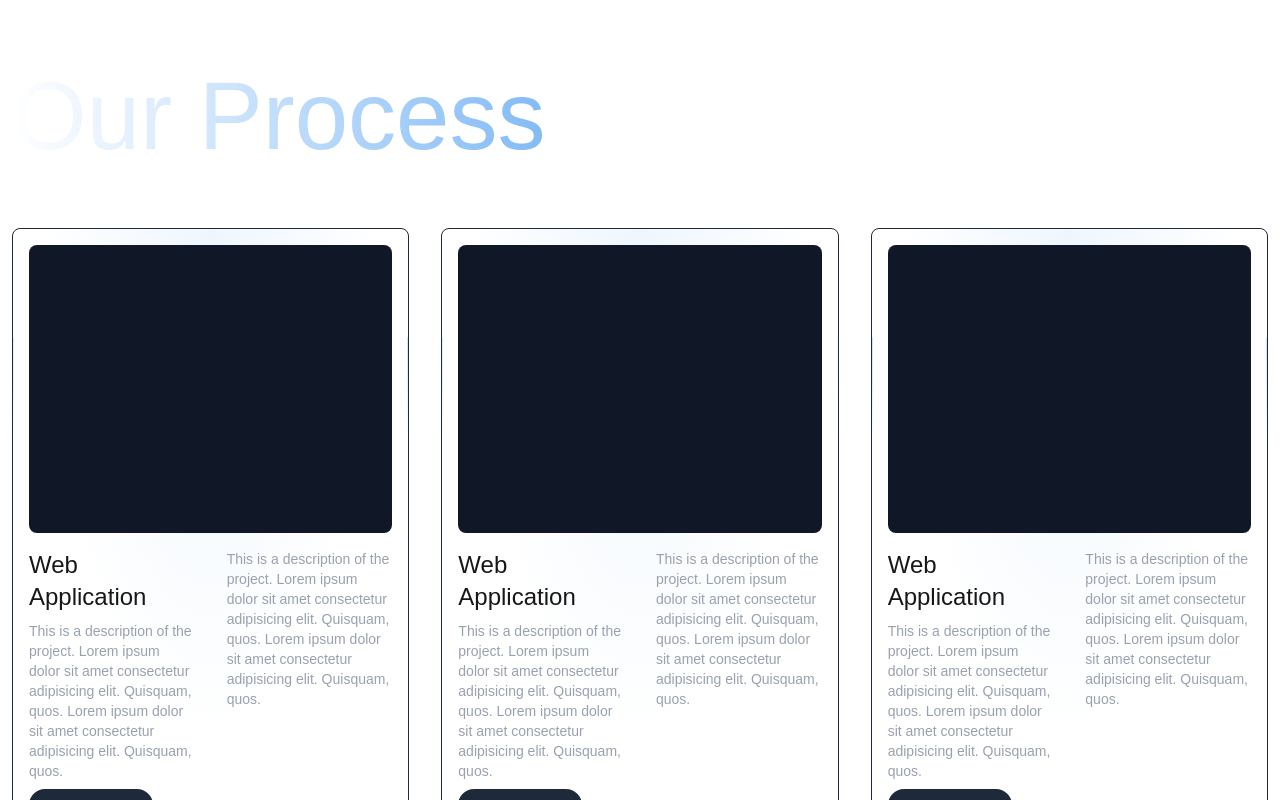
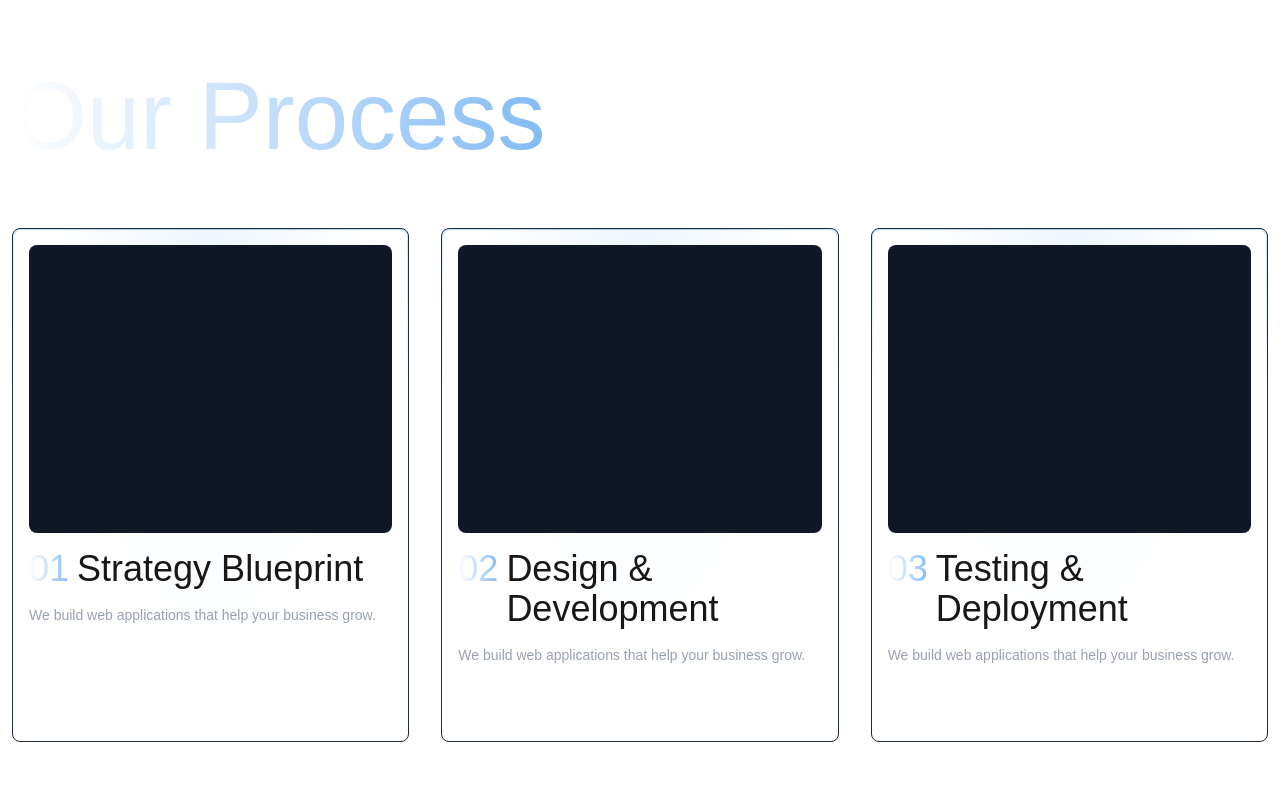
Before and after one commit to pawelmisiura/agency-website, a Next.js app: page / in a window 1280 px wide. Shown: the part 2000-2800 px from the top of the page. Built offline with nearby package versions, Linux system fonts and the light colour scheme.

Commit message:
process section

```diff
--- a/app/globals.css
+++ b/app/globals.css
@@ -119,9 +119,9 @@ body {
   top: 50%;
   left: 50%;
   transform: translate(-50%, -50%);
-  aspect-ratio: 1;
   width: 100%;
-  /* animation: rotate 3s linear infinite; */
+  height: 100%;
+  opacity: 0.7;
   z-index: -2;
 }
 
--- /dev/null
+++ b/components/LetsTalk.tsx
@@ -0,0 +1,7 @@
+import React from "react";
+
+const LetsTalk = () => {
+  return <div>LetsTalk</div>;
+};
+
+export default LetsTalk;
--- a/components/Process.tsx
+++ b/components/Process.tsx
@@ -1,4 +1,5 @@
 import React from "react";
+import CustomCard from "./ui/CustomCard";
 import ProcessCard from "./ui/ProcessCard";
 
 const activeTextHoverGradientStyles =
@@ -12,22 +13,19 @@ const Process = () => {
       </h2>
       <div className="grid grid-cols-3 gap-8">
         <ProcessCard
-          tags={["Web Application"]}
-          title="Web Application"
-          subtitle="This is a description of the project. Lorem ipsum dolor sit amet consectetur adipisicing elit. Quisquam, quos. Lorem ipsum dolor sit amet consectetur adipisicing elit. Quisquam, quos."
-          description="This is a description of the project. Lorem ipsum dolor sit amet consectetur adipisicing elit. Quisquam, quos. Lorem ipsum dolor sit amet consectetur adipisicing elit. Quisquam, quos."
+          step="01"
+          title="Strategy Blueprint"
+          description="We build web applications that help your business grow."
         />
         <ProcessCard
-          tags={["Web Application"]}
-          title="Web Application"
-          subtitle="This is a description of the project. Lorem ipsum dolor sit amet consectetur adipisicing elit. Quisquam, quos. Lorem ipsum dolor sit amet consectetur adipisicing elit. Quisquam, quos."
-          description="This is a description of the project. Lorem ipsum dolor sit amet consectetur adipisicing elit. Quisquam, quos. Lorem ipsum dolor sit amet consectetur adipisicing elit. Quisquam, quos."
+          step="02"
+          title="Design & Development"
+          description="We build web applications that help your business grow."
         />
         <ProcessCard
-          tags={["Web Application"]}
-          title="Web Application"
-          subtitle="This is a description of the project. Lorem ipsum dolor sit amet consectetur adipisicing elit. Quisquam, quos. Lorem ipsum dolor sit amet consectetur adipisicing elit. Quisquam, quos."
-          description="This is a description of the project. Lorem ipsum dolor sit amet consectetur adipisicing elit. Quisquam, quos. Lorem ipsum dolor sit amet consectetur adipisicing elit. Quisquam, quos."
+          step="03"
+          title="Testing & Deployment"
+          description="We build web applications that help your business grow."
         />
       </div>
     </div>
--- a/components/ui/ProcessCard.tsx
+++ b/components/ui/ProcessCard.tsx
@@ -1,37 +1,30 @@
 import React from "react";
+
+const activeTextHoverGradientStyles =
+  "bg-gradient-to-r from-white to-[#83BBF4] text-transparent bg-clip-text w-fit";
 
 const CustomCard = ({
   title,
-  subtitle,
   description,
-  tags,
+  step,
 }: {
   title: string;
-  subtitle: string;
   description: string;
-  tags: string[];
+  step: string;
 }) => {
   return (
-    <div className="flex flex-col gap-4 relative overflow-hidden p-4 rounded-lg card-border-base ">
+    <div className="flex flex-col gap-4 overflow-hidden p-4 rounded-lg card-border-base">
       <div className="h-72 w-full bg-gray-900 rounded-lg"></div>
-      <div className="grid grid-cols-2 gap-8">
-        <div className="flex flex-col gap-2">
-          <p className="text-2xl font-poppins">{title}</p>
-          <p className="text-sm text-gray-400">{subtitle}</p>
-          <div className="flex flex-row gap-2">
-            {tags.map((tag) => (
-              <div
-                key={tag}
-                className="bg-gray-800 rounded-2xl px-3 py-2 w-fit text-sm text-center flex items-center justify-center"
-              >
-                <p className="text-sm text-gray-400">{tag}</p>
-              </div>
-            ))}
-          </div>
+      <div className="grid grid-rows-2 gap-4">
+        <div className="flex flex-row gap-2">
+          <p
+            className={`text-4xl font-poppins ${activeTextHoverGradientStyles}`}
+          >
+            {step}
+          </p>
+          <p className="text-4xl font-poppins">{title}</p>
         </div>
-        <div>
-          <p className="text-sm text-gray-400">{description}</p>
-        </div>
+        <p className="text-sm text-gray-400">{description}</p>
       </div>
     </div>
   );
```
